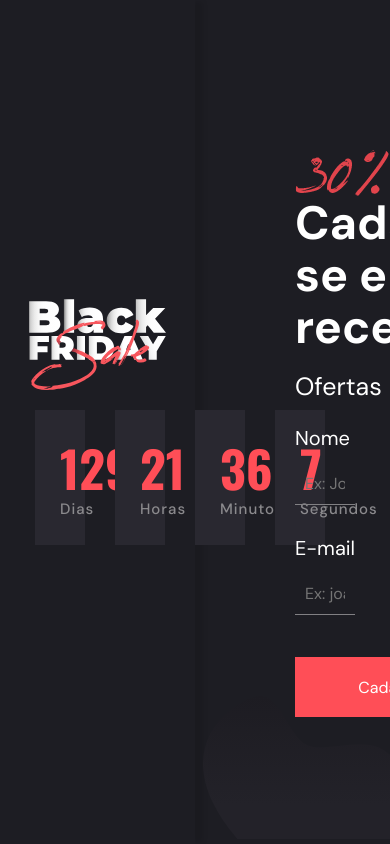
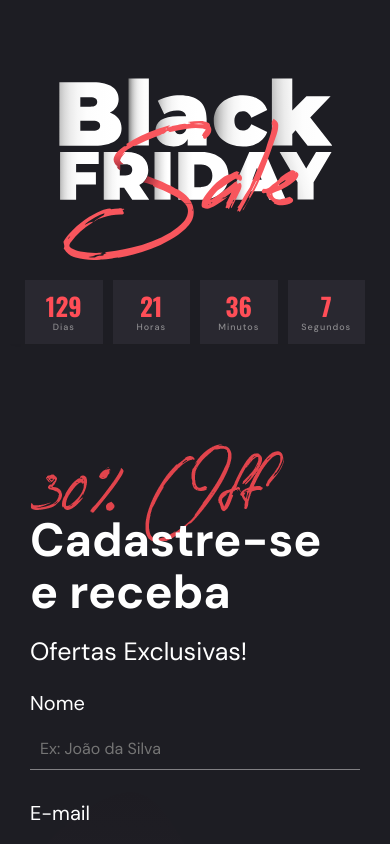
Before and after one commit to marcoferreiradev/Desafio-1-HC-LP-Black-Friday, a React (Create React App) app: page / in a window 390 px wide. Shown: the top 844 px of the page. Built offline with nearby package versions, Linux system fonts and the light colour scheme.

Commit message:
feat(general): adjusting responsiveness of blocks

```diff
--- a/src/components/Countdown/styled.js
+++ b/src/components/Countdown/styled.js
@@ -22,6 +22,12 @@ export const CountdownItem = styled.li`
   padding: 25px;
   margin-right: 15px;
   margin-left: 15px;
+
+  @media(max-width: 800px) {
+    margin-right: 5px;
+    margin-left: 5px;
+    padding: 10px 0;
+  }
 `;
 
 export const CountdownNumber = styled.span`
@@ -31,6 +37,10 @@ export const CountdownNumber = styled.span`
   line-height: 1.3em;
   color: var(--color-secondary);
   margin: 0 auto;
+
+  @media(max-width: 800px) {
+    font-size: 25px;
+  }
 `;
 
 export const CountdownLabel = styled.p`
@@ -40,6 +50,10 @@ export const CountdownLabel = styled.p`
   line-height: 1.3em;
   letter-spacing: 1px;
   margin: 0 auto;
+
+  @media(max-width: 800px) {
+    font-size: 9px;
+  }
 `;
 
 export const ImgBlackFriday = styled.img`
--- a/src/components/Form/styled.js
+++ b/src/components/Form/styled.js
@@ -9,19 +9,13 @@ export const FormContainer = styled.section`
   padding-left: 100px;
   position: relative;
   overflow: hidden;
-/*
-  &::after {
-    content: '';
-    background-image: url({hape});
-    width: 100%;
-    height: 100%;
-    position: absolute;
-    top: 0;
-    left: 0;
-    background-repeat: no-repeat;
-    background-size: cover;
-    background-position: left;
-  } */
+
+  @media(max-width: 800px) {
+    padding: 0 30px;
+    justify-content: flex-start;
+    margin-top: 100px;
+    height: auto;
+  }
 `;
 
 
@@ -48,6 +42,10 @@ export const FormInput = styled.input`
 
   &.error {
     border-color: var(--color-secondary);
+  }
+
+  @media(max-width: 800px) {
+    width: 100%;
   }
 `;
 
--- a/src/pages/Home/styled.js
+++ b/src/pages/Home/styled.js
@@ -5,26 +5,50 @@ export const HomeWrapper = styled.section`
   position: relative;
   background-color: var(--color-primary);
   color: var(--color-white);
-  min-height: 100vh;
   display: flex;
   max-width: 1650px;
   margin: 0 auto;
+
+  @media(min-width: 800px) {
+    min-height: 100vh;
+  }
+
+  @media(max-width: 800px) {
+    flex-direction: column;
+    position: relative;
+  }
 `;
 
 export const CountdownWrapper = styled.div`
   width: 50%;
-  height: 100vh;
   position: relative;
   display: flex;
   flex-direction: column;
   justify-content: center;
   box-shadow: 10px 0 5px -2px rgb(0 0 0 / 10%);
+
+  @media(min-width: 800px) {
+    height: 100vh;
+  }
+
+  @media(max-width: 800px) {
+    width: 100%;
+    padding-top: 20%;
+  }
 `;
 
 export const FormWrapper = styled.div`
   width: 50%;
-  height: 100vh;
   position: relative;
+
+  @media(min-width: 800px) {
+    height: 100vh;
+  }
+
+  @media(max-width: 800px) {
+    width: 100%;
+    padding-bottom: 100px;
+  }
 `;
 
 export const ShapeWrapper = styled.div`
```
